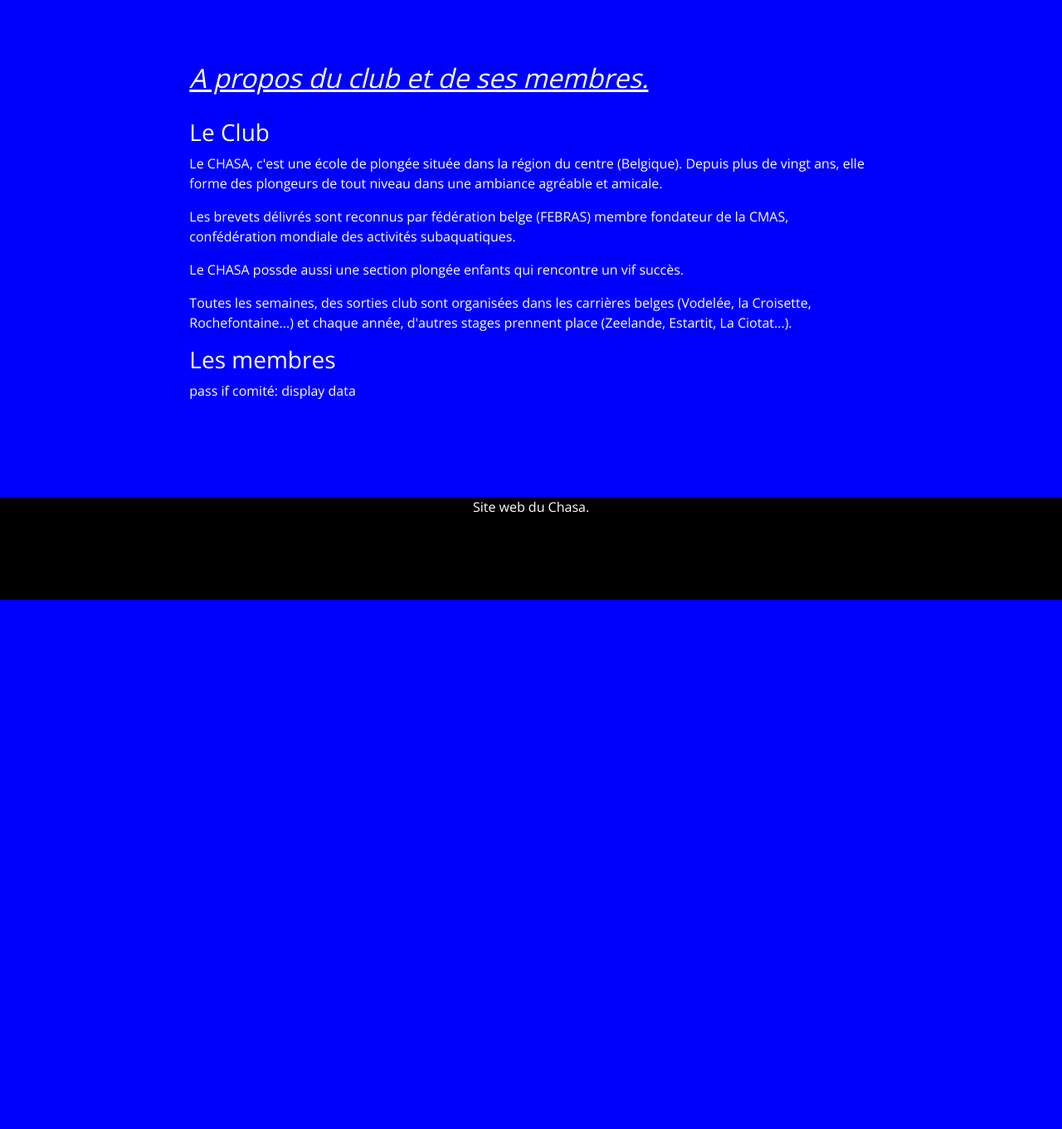
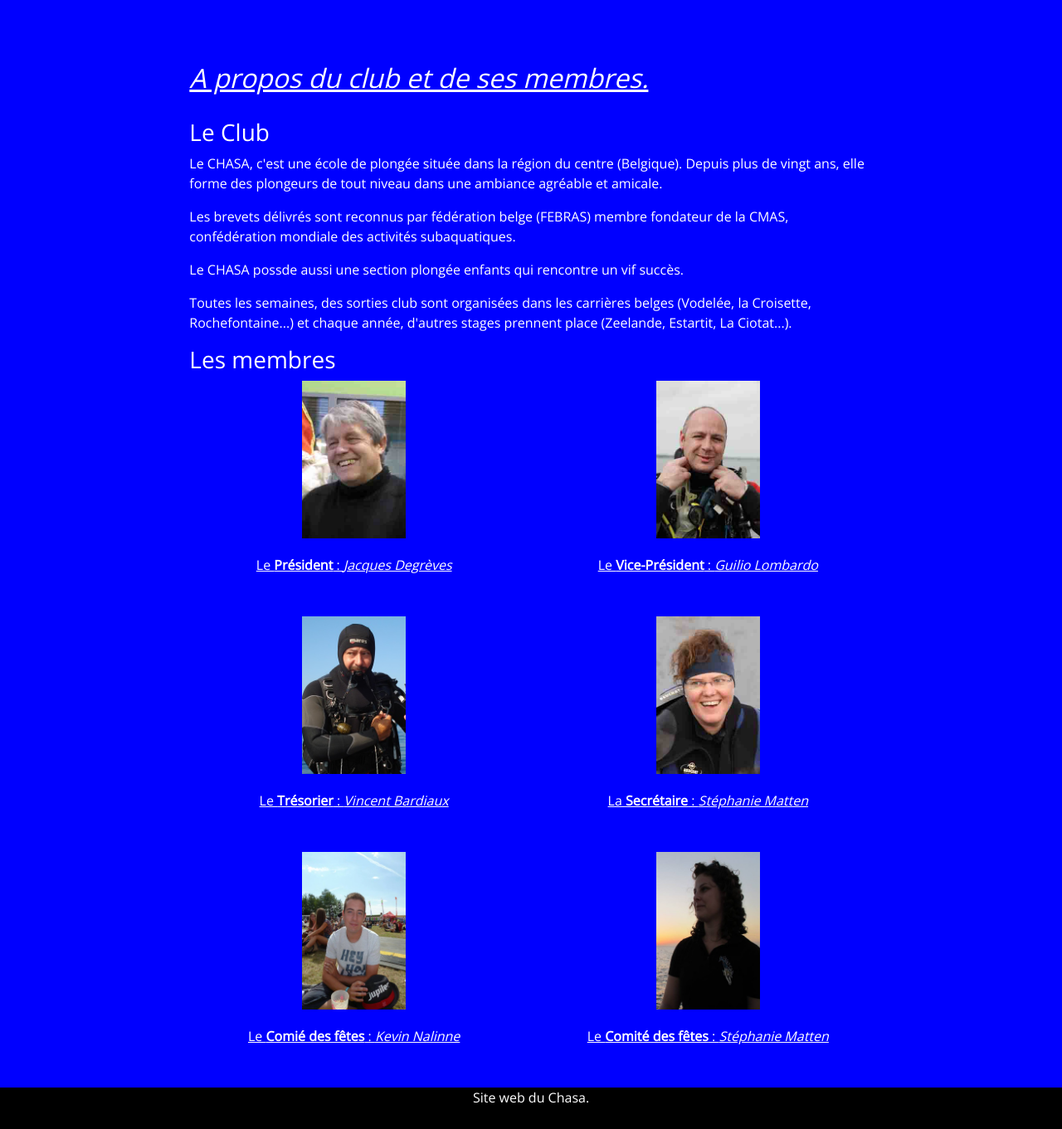
Before and after one commit to AlexBardDev/Chasa, a Django app: page /about/ in a window 1280 px wide. Shown: the part 77-1438 px from the top of the page at 83% size. Before the commit the page ends 800 px from the top, so only its background shows below. Run offline with Django 3.2, Linux system fonts and the light colour scheme; some libraries are stand-ins or nearby versions.

Commit message:
Club members added to the 'about' page

```diff
--- a/web_app/static/web_app/style.css
+++ b/web_app/static/web_app/style.css
@@ -72,6 +72,13 @@ table
 	min-height: 600px;
 }
 
+figcaption
+{
+	text-decoration: underline;
+	margin-top: 20px;
+	margin-bottom: 50px;
+}
+
 /* Footer */
 
 footer
--- a/web_app/templates/web_app/about.html
+++ b/web_app/templates/web_app/about.html
@@ -1,4 +1,5 @@
 {% extends "web_app/base.html"%}
+{% load static %}
 
 {% block title %}A propos du Chasa{% endblock %}
 
@@ -26,8 +27,45 @@
 		</div>
 
 		<div class="row">
-			<div class="offset-md-2 col-md-8">
-				pass if comité: display data
+			<div class="offset-md-2 col-md-4">
+				<figure class="text-center" >
+					<img src="{% static 'web_app/Images/president.jpg' %}" width="125" height="190" alt="Photo du Président">
+					<figcaption>Le <strong>Président</strong> : <em>Jacques Degrèves</em></figcaption>
+				</figure>
+			</div>
+			<div class="col-md-4">
+				<figure class="text-center" >
+					<img src="{% static 'web_app/Images/vice_president.jpg' %}" width="125" height="190" alt="Photo du Vice-Président">
+					<figcaption>Le <strong>Vice-Président</strong> : <em>Guilio Lombardo</em></figcaption>
+				</figure>
+			</div>
+		</div>
+		<div class="row">
+			<div class="offset-md-2 col-md-4">
+				<figure class="text-center" >
+					<img src="{% static 'web_app/Images/treasurer.jpg' %}" width="125" height="190" alt="Photo du Trésorier">
+					<figcaption>Le <strong>Trésorier</strong> : <em>Vincent Bardiaux</em></figcaption>
+				</figure>
+			</div>
+			<div class="col-md-4">
+				<figure class="text-center" >
+					<img src="{% static 'web_app/Images/secretary.jpg' %}" width="125" height="190" alt="Photo de la Secrétaire">
+					<figcaption>La <strong>Secrétaire</strong> : <em>Stéphanie Matten</em></figcaption>
+				</figure>
+			</div>
+		</div>
+		<div class="row">
+			<div class="offset-md-2 col-md-4">
+				<figure class="text-center" >
+					<img src="{% static 'web_app/Images/kevin.jpg' %}" width="125" height="190" alt="Photo de Kevin">
+					<figcaption>Le <strong>Comié des fêtes</strong> : <em>Kevin Nalinne</em></figcaption>
+				</figure>
+			</div>
+			<div class="col-md-4">
+				<figure class="text-center" >
+					<img src="{% static 'web_app/Images/sarah.jpg' %}" width="125" height="190" alt="Photo de Sarah">
+					<figcaption>Le <strong>Comité des fêtes</strong> : <em>Stéphanie Matten</em></figcaption>
+				</figure>
 			</div>
 		</div>
 	</section>
```
Also changed, not shown: web_app/templates/web_app/home.html (+7 -1 lines), web_app/static/web_app/Images/kevin.jpg (added), web_app/static/web_app/Images/parties.jpg (deleted), web_app/static/web_app/Images/sarah.jpg (added).
